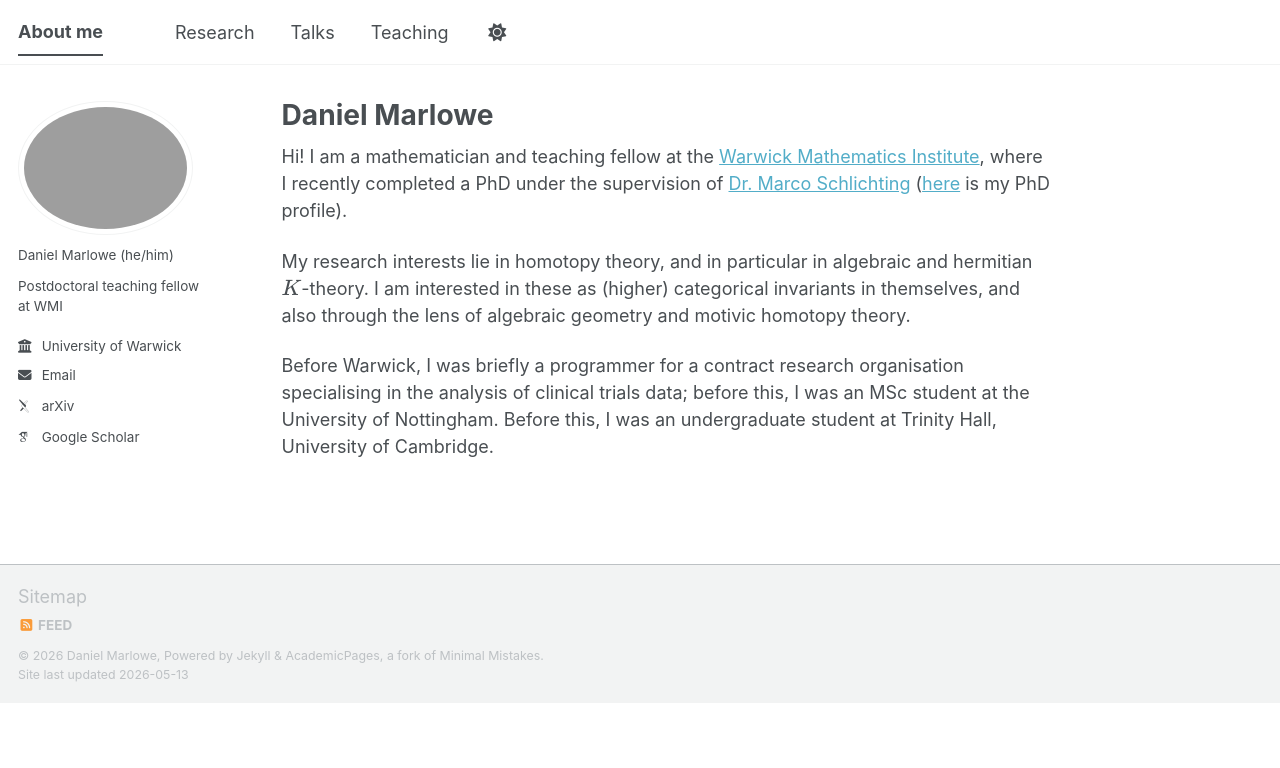
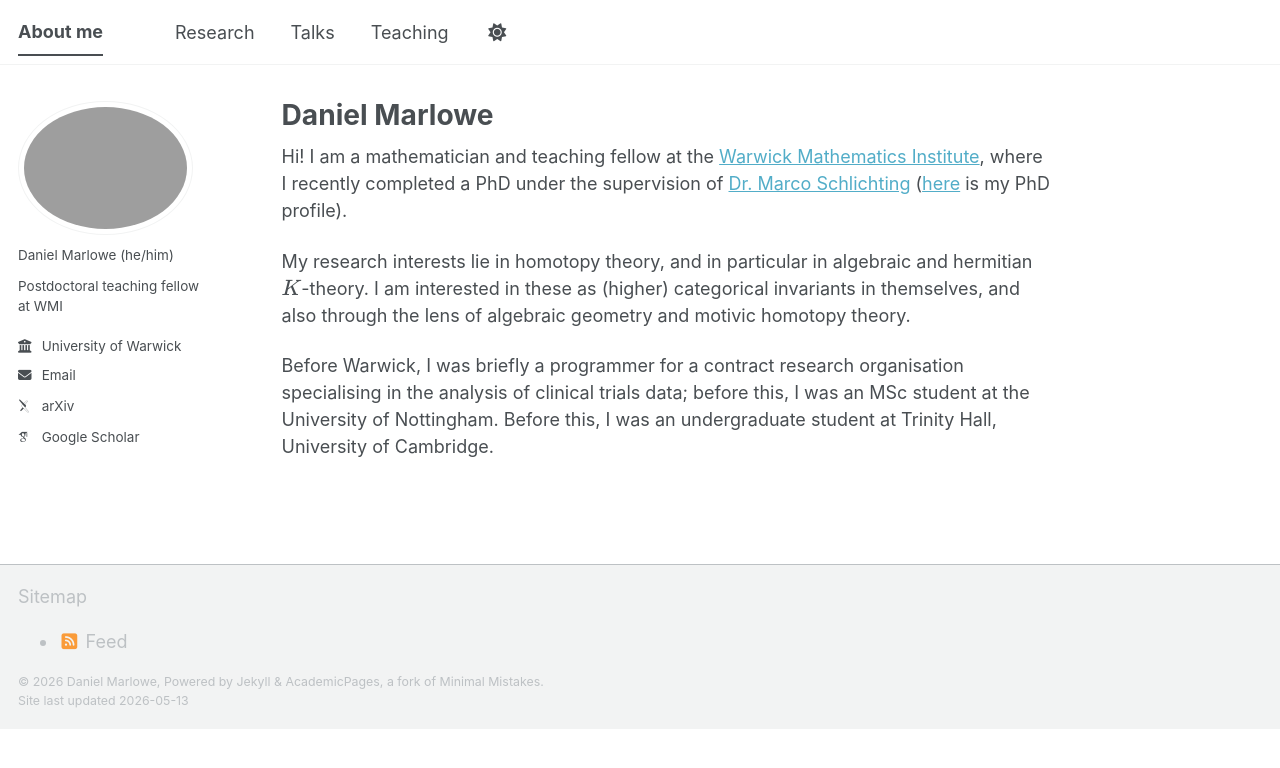
Before and after one commit to dmarl/dmarl.github.io, a Jekyll site: the page built from _pages/about.md, in a window 1280 px wide. Shown: the top 768 px of the page. Built offline with Jekyll 4.4.1, drawn with Linux system fonts in a browser that asks for light colours; some web fonts are replaced; a script bundle is joined from its source files by our own code; library files that are not in the unit come from our copies.

Commit message:
Update footer.html#

```diff
--- a/_includes/footer.html
+++ b/_includes/footer.html
@@ -1,7 +1,8 @@
 {% include base_path %}
 
 {% if site.author.github or site.author.bitbucket or site.atom_feed.hide != true %}
-<div class="page__footer-follow">
+<div id="grid-container">
+  <!--<div class="page__footer-follow">-->
   <ul class="social-icons">
     {% if site.data.ui-text[site.locale].follow_label %}
       <li><strong>{{ site.data.ui-text[site.locale].follow_label }}</strong></li>
@@ -19,6 +20,7 @@
 </div>
 {% endif %}
 
+
 <div class="page__footer-copyright">
   &copy; {{ site.time | date: '%Y' }} {{ site.name | default: site.title }}, {{ site.data.ui-text[site.locale].powered_by | default: "Powered by" }} <a href="https://jekyllrb.com" rel="nofollow">Jekyll</a> &amp; <a href="https://github.com/academicpages/academicpages.github.io">AcademicPages</a>, a fork of <a href="https://mademistakes.com/work/minimal-mistakes-jekyll-theme/" rel="nofollow">Minimal Mistakes</a>.<br />
   Site last updated {{ "now" | date: '%Y-%m-%d' }}
```
